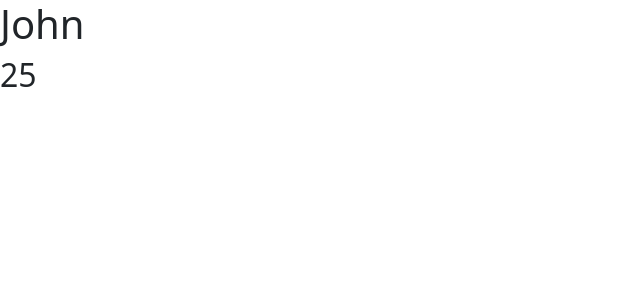
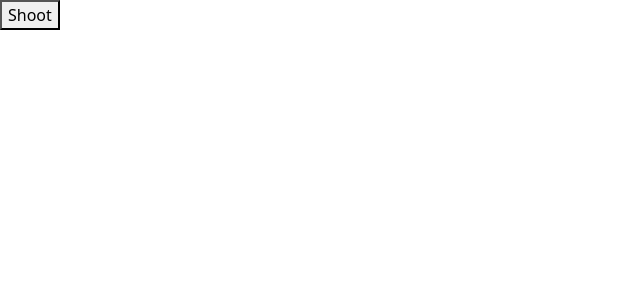
Before and after one commit to azartechnet/MERNSTACKBATCHEVES_6.00, a React (Create React App) app in the folder Reactjs/evemern/: page / in a window 1280 px wide. Shown: the top 300 px of the page, without its empty margins (0-640 px from the left). Built offline with nearby package versions, Linux system fonts and the light colour scheme.

Commit message:
Update index.js

```diff
--- a/Reactjs/evemern/src/index.js
+++ b/Reactjs/evemern/src/index.js
@@ -1,4 +1,4 @@
-import React from "react";
+import React, { Component } from "react";
 import ReactDOM from "react-dom/client";
 
 /*const App=()=>{
@@ -272,7 +272,7 @@
 
 //Component Constructor
 
-class Sample extends React.Component
+/*class Sample extends React.Component
 {
     constructor()
     {
@@ -290,4 +290,111 @@
 }
 }
 const r1=ReactDOM.createRoot(document.getElementById('root'))
-r1.render(<Sample/>)
+r1.render(<Sample/>)*/
+
+//Changing the state object
+
+/*class Sample extends React.Component
+{
+    constructor()
+    {
+        super();
+        this.state={
+            emp:{
+                name:"John",
+                age:25,
+                city:"karur"
+            },
+            showData:false
+        };
+    }
+    showData()
+    {
+        this.setState({showData:true});
+    }
+    hideData()
+    {
+        this.setState({showData:false});
+    }
+    render()
+    {
+        let data;
+        if(this.state.showData==true)
+        {
+            data=<div><b>City:</b>{this.state.emp.city}<b>name::</b>{this.state.emp.name}<br/>
+               <button onClick={this.hideData.bind(this)}>HideData</button>
+            </div>
+
+        }
+        else
+        {
+             data=<div><button onClick={this.showData.bind(this)}>ShowData</button></div>
+        }
+        return(
+            <div>
+                <h1>Welcome</h1>
+                <h2>EmployeeDetails</h2>
+                {data}
+            </div>
+        )
+    }
+}
+
+const r1=ReactDOM.createRoot(document.getElementById('root'))
+r1.render(<Sample/>)*/
+
+//Using Constructor
+
+/*class Header extends Component
+{
+    text="welcome"
+    constructor()
+    {
+        super();
+        this.state={f1:'red'}
+    }
+    render()
+    {
+        return(
+            <div style={{color:this.state.f1}}>
+                <h1>{this.text}</h1>
+            </div>
+        )
+    }
+}
+
+const r1=ReactDOM.createRoot(document.getElementById('root'))
+r1.render(<Header/>)*/
+
+//React Event
+
+/*function Football()
+{
+    const shoot=()=>{
+        alert("Goal Shooted")
+    }
+    return(
+        <div>
+            <button onClick={shoot}>Shoot</button>
+        </div>
+    )
+}
+
+const r1=ReactDOM.createRoot(document.getElementById("root"))
+r1.render(<Football/>)*/
+
+function Football()
+{
+    const shoot=(a)=>{
+        alert("Goal Shooted",a)
+    }
+    return(
+
+        <div>
+            <button onClick={()=>shoot("Goal")}>Shoot</button>
+        </div>
+    )
+}
+
+const r1=ReactDOM.createRoot(document.getElementById("root"))
+r1.render(<Football/>)
```
